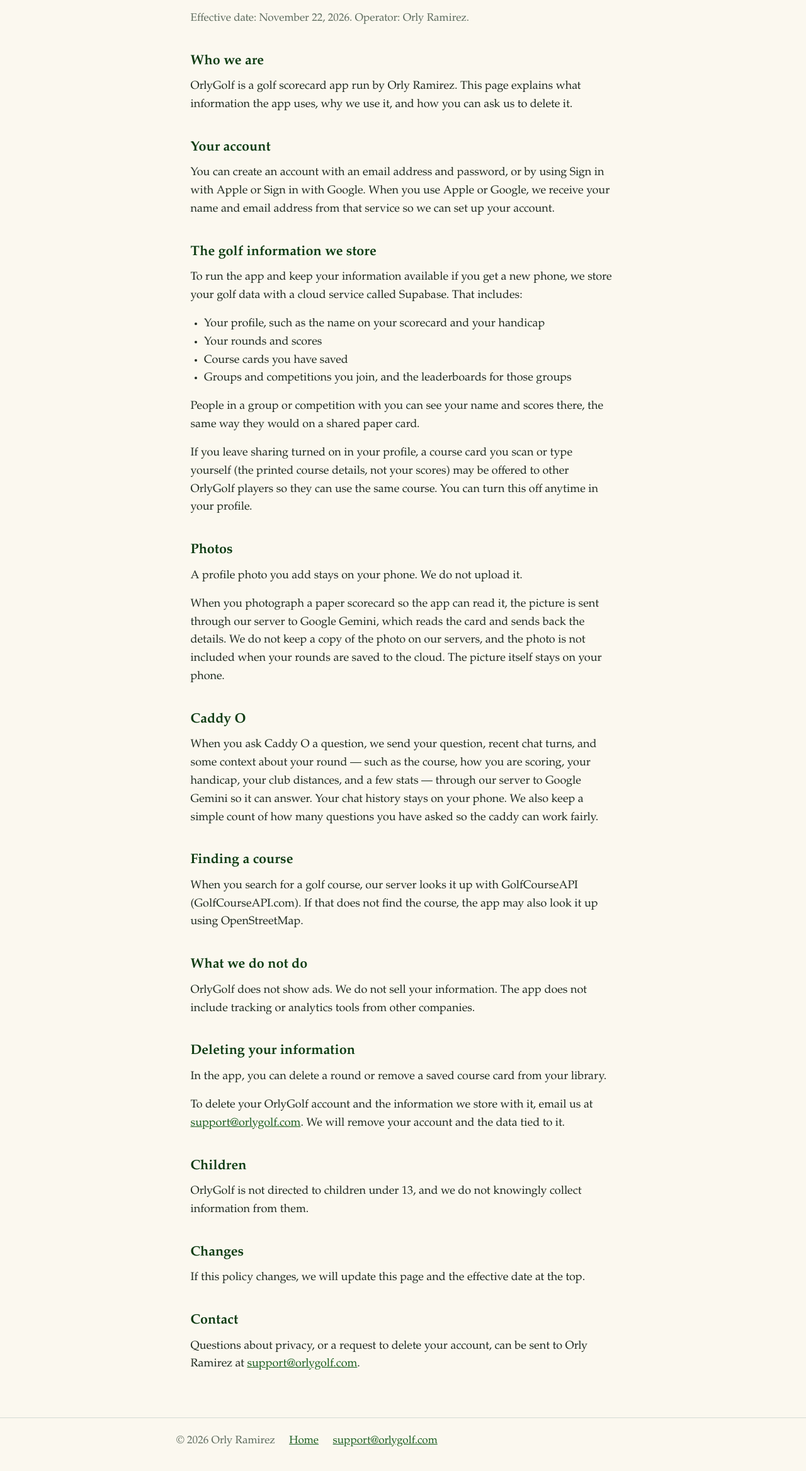
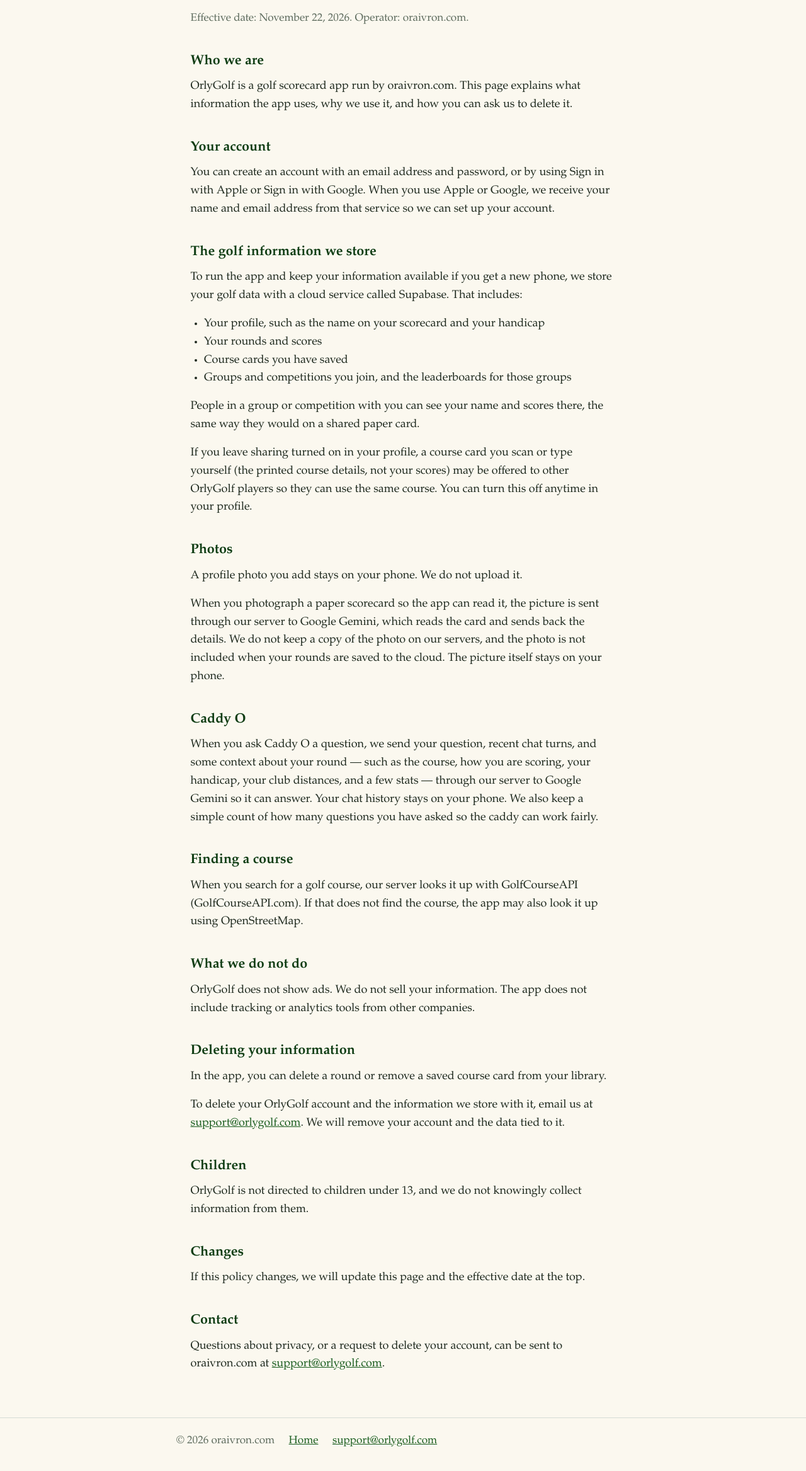
Before and after one commit to orly4ramirez/orlygolf-site, a plain HTML site: page privacy.html in a window 1280 px wide. Shown: the part 157-2492 px from the top of the page at 63% size. Drawn offline with Linux system fonts and the light colour scheme.

Commit message:
Show oraivron.com as operator instead of personal name

```diff
--- a/privacy.html
+++ b/privacy.html
@@ -4,7 +4,7 @@
   <meta charset="utf-8">
   <meta name="viewport" content="width=device-width, initial-scale=1">
   <title>Privacy Policy — OrlyGolf</title>
-  <meta name="description" content="Privacy Policy for the OrlyGolf golf scorecard app, operated by Orly Ramirez.">
+  <meta name="description" content="Privacy Policy for the OrlyGolf golf scorecard app, operated by oraivron.com.">
   <link rel="canonical" href="https://orlygolf.com/privacy.html">
   <link rel="stylesheet" href="styles.css">
 </head>
@@ -14,10 +14,10 @@
   </header>
   <main class="policy">
     <h1>Privacy Policy</h1>
-    <p class="updated">Effective date: November 22, 2026. Operator: Orly Ramirez.</p>
+    <p class="updated">Effective date: November 22, 2026. Operator: oraivron.com.</p>
 
     <h2>Who we are</h2>
-    <p>OrlyGolf is a golf scorecard app run by Orly Ramirez. This page explains what information the app uses, why we use it, and how you can ask us to delete it.</p>
+    <p>OrlyGolf is a golf scorecard app run by oraivron.com. This page explains what information the app uses, why we use it, and how you can ask us to delete it.</p>
 
     <h2>Your account</h2>
     <p>You can create an account with an email address and password, or by using Sign in with Apple or Sign in with Google. When you use Apple or Google, we receive your name and email address from that service so we can set up your account.</p>
@@ -57,11 +57,11 @@
     <p>If this policy changes, we will update this page and the effective date at the top.</p>
 
     <h2>Contact</h2>
-    <p>Questions about privacy, or a request to delete your account, can be sent to Orly Ramirez at <a href="mailto:support@orlygolf.com">support@orlygolf.com</a>.</p>
+    <p>Questions about privacy, or a request to delete your account, can be sent to oraivron.com at <a href="mailto:support@orlygolf.com">support@orlygolf.com</a>.</p>
   </main>
   <footer>
     <div class="wrap">
-      <span>© 2026 Orly Ramirez</span>
+      <span>© 2026 oraivron.com</span>
       <a href="./">Home</a>
       <a href="mailto:support@orlygolf.com">support@orlygolf.com</a>
     </div>
```
Also changed, not shown: index.html (+1 -1 lines).
